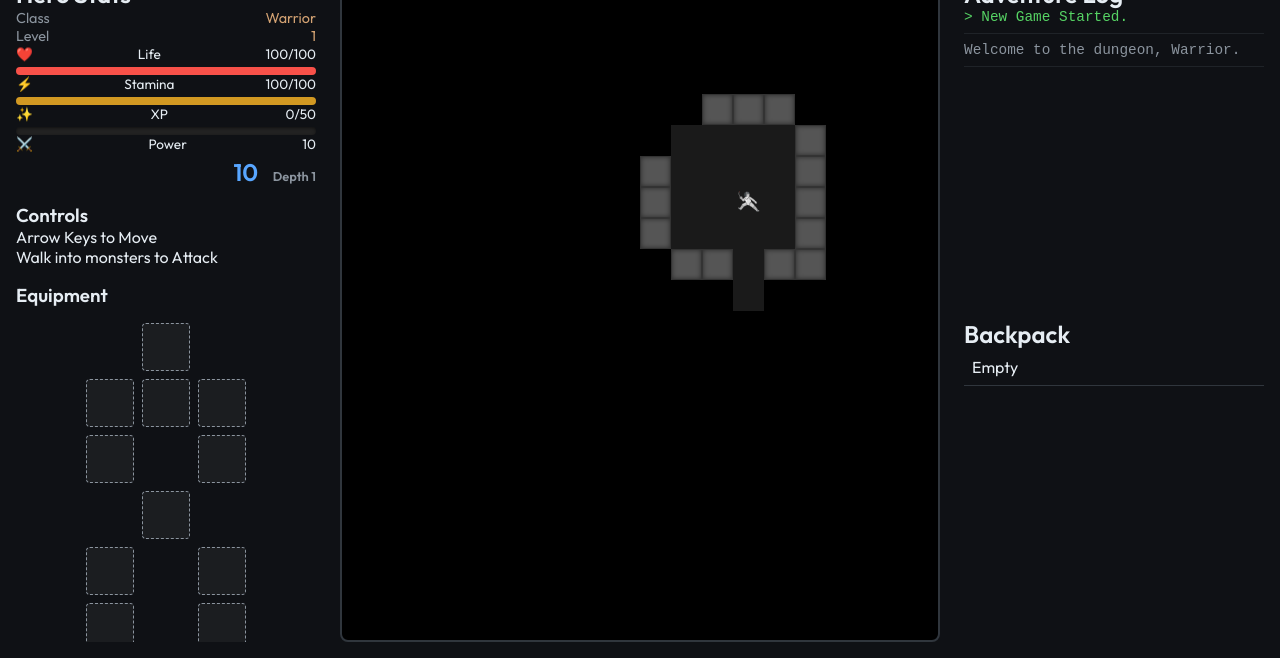
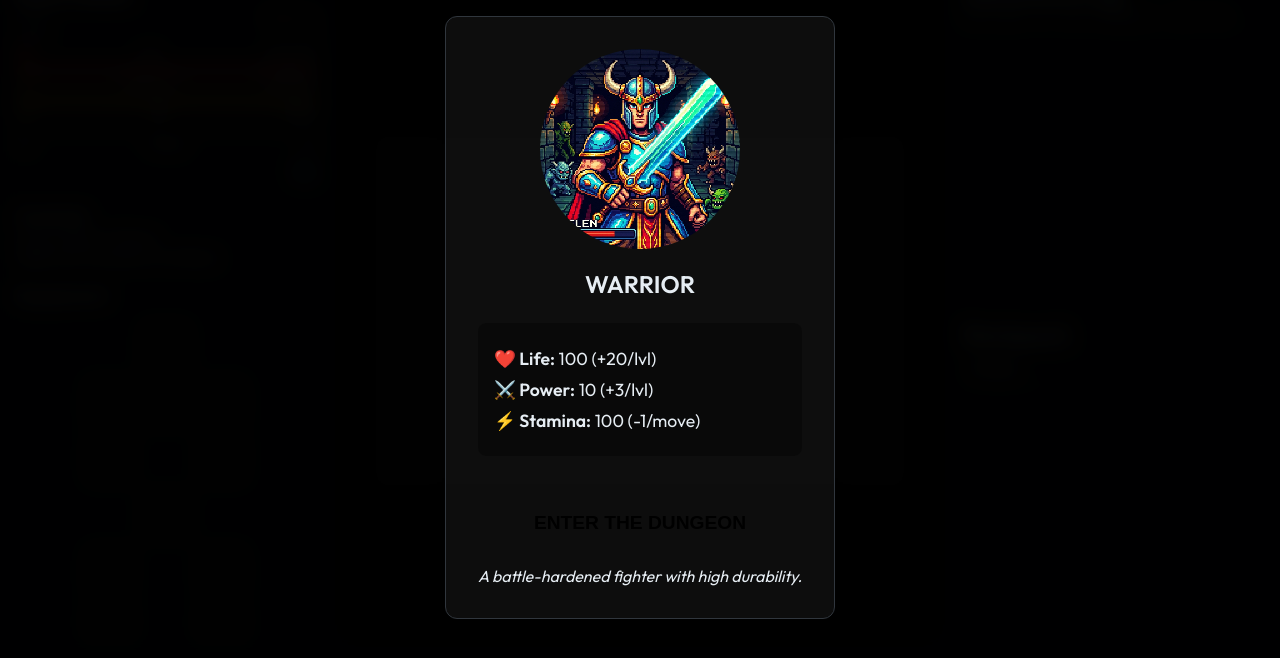
Before and after one commit to nicolasb-git/dungeon, a website with bundled scripts: page index.html in a window 1280 px wide. Shown: the part 142-800 px from the top of the page. Built offline with nearby package versions, Linux system fonts and the light colour scheme.

Commit message:
first class and start screen introducted

```diff
--- a/index.html
+++ b/index.html
@@ -4,7 +4,7 @@
 <head>
     <meta charset="UTF-8">
     <meta name="viewport" content="width=device-width, initial-scale=1.0">
-    <title>Shadows of the Dungeon</title>
+    <title>DUNGEON - UPDATED (Check Port)</title>
     <link rel="stylesheet" href="style.css">
     <link rel="preconnect" href="https://fonts.googleapis.com">
     <link rel="preconnect" href="https://fonts.gstatic.com" crossorigin>
@@ -14,7 +14,48 @@
 </head>
 
 <body>
+    <div id="error-display"
+        style="position:fixed;top:0;left:0;width:100%;background:red;color:white;z-index:10000;display:none;padding:10px;">
+    </div>
+    <script>
+        window.addEventListener('error', function (event) {
+            const display = document.getElementById('error-display');
+            display.style.display = 'block';
+            display.innerText += 'ERROR: ' + event.message + ' at ' + event.filename + ':' + event.lineno + '\n';
+            console.error(event.error);
+        });
+        window.addEventListener('unhandledrejection', function (event) {
+            const display = document.getElementById('error-display');
+            display.style.display = 'block';
+            display.innerText += 'PROMISE ERROR: ' + event.reason + '\n';
+        });
+    </script>
     <div class="app-container">
+        <!-- WELCOME SCREEN -->
+        <div id="welcome-screen" class="screen-overlay">
+            <h1 class="game-title">DUNGEON CRAWLER</h1>
+
+            <div class="class-selection">
+                <div class="class-card active">
+                    <div class="card-image">
+                        <img src="warrior.png" alt="Warrior" id="class-img-warrior">
+                    </div>
+                    <h2>WARRIOR</h2>
+                    <div class="stats-group">
+                        <p><strong>❤️ Life:</strong> <span id="start-life">100</span> (+<span
+                                id="perk-life">20</span>/lvl)</p>
+                        <p><strong>⚔️ Power:</strong> <span id="start-power">10</span> (+<span
+                                id="perk-power">3</span>/lvl)</p>
+                        <p><strong>⚡ Stamina:</strong> <span id="start-stamina">100</span> (-<span
+                                id="perk-stamina">1</span>/move)</p>
+                    </div>
+                    <button id="btn-start-game" class="btn-primary">ENTER THE DUNGEON</button>
+                    <p class="flavor-text">A battle-hardened fighter with high durability.</p>
+                </div>
+            </div>
+        </div>
+
+
         <header>
             <h1>Shadows of the Dungeon</h1>
             <div class="subtitle">A Local Browser MUD</div>
@@ -132,7 +173,7 @@
             </div>
         </main>
     </div>
-    <script type="module" src="src/main.js"></script>
+    <script type="module" src="src/main.js?v=2"></script>
 </body>
 
 </html>
--- a/src/entities.js
+++ b/src/entities.js
@@ -7,6 +7,27 @@ export class Entity {
         this.id = crypto.randomUUID();
     }
 }
+
+// Game Configuration
+export const CLASSES = {
+    warrior: {
+        name: "Warrior",
+        stats: {
+            life: 100,
+            maxLife: 100,
+            power: 10,
+            stamina: 100,
+            maxStamina: 100
+        },
+        perks: {
+            lifePerLevel: 20,
+            powerPerLevel: 3,
+            staminaCost: 1
+        },
+        description: "A battle-hardened fighter with high durability.",
+        image: "./assets/warrior.png" // We will move the generated image here
+    }
+};
 
 export class Actor extends Entity {
     constructor(x, y, symbol, type, name, life, power) {
--- a/src/game.js
+++ b/src/game.js
@@ -1,5 +1,5 @@
 import { GameMap, TILE_WALL } from './map.js';
-import { Player, Monster, Item } from './entities.js';
+import { Player, Monster, Item, CLASSES } from './entities.js';
 import { UI } from './ui.js';
 
 export class Game {
@@ -19,10 +19,35 @@ export class Game {
     }
 
     start() {
-        this.ui.initGrid(this.map.width, this.map.height);
-        this.render();
-        if (!this.player.isAlive()) {
-            this.ui.showGameOver("You are dead.", () => this.resetGame());
+        // If player loaded from save, skip welcome
+        if (this.player && this.player.isAlive()) {
+            const el = document.getElementById('welcome-screen');
+            if (el) el.remove();
+            this.ui.initGrid(this.map.width, this.map.height);
+            this.render();
+        } else {
+            // New Game Flow
+            this.ui.initGrid(30, 20); // Temp grid
+            this.handleWelcomeScreen();
+        }
+    }
+
+    handleWelcomeScreen() {
+        const btn = document.getElementById('btn-start-game');
+
+        if (btn) {
+            // Clean listener binding
+            btn.onclick = (e) => {
+                e.preventDefault();
+                try {
+                    const el = document.getElementById('welcome-screen');
+                    if (el) el.remove();
+                    this.initNewGame();
+                } catch (e) {
+                    console.error("Failed to start game:", e);
+                    alert("Error starting game: " + e.message);
+                }
+            };
         }
     }
 
@@ -122,7 +147,8 @@ export class Game {
                 this.initNewGame();
             }
         } else {
-            this.initNewGame();
+            // No save found. Do not Init. Wait for Start().
+            console.log("No save found. Waiting for Welcome Screen.");
         }
     }
 
@@ -133,6 +159,7 @@ export class Game {
         this.setupLevel();
         this.ui.log("New Game Started.", "good");
         this.saveGame();
+        this.render();
     }
 
     nextLevel() {
@@ -231,7 +258,7 @@ export class Game {
     // ---------------- LOGIC ---------------- //
 
     handleInput(e) {
-        if (!this.player.isAlive()) return;
+        if (!this.player || !this.player.isAlive()) return;
 
         let dx = 0;
         let dy = 0;
--- a/style.css
+++ b/style.css
@@ -673,3 +673,98 @@ header h1 {
     border-radius: 3px;
     font-family: var(--font-body);
 }
+
+/* WELCOME SCREEN - APPENDED */
+.screen-overlay {
+    position: fixed;
+    top: 0;
+    left: 0;
+    width: 100vw;
+    height: 100vh;
+    background: rgba(0, 0, 0, 0.95);
+    z-index: 9999;
+    display: flex;
+    flex-direction: column;
+    align-items: center;
+    justify-content: center;
+    color: var(--text-color);
+    backdrop-filter: blur(10px);
+}
+
+.game-title {
+    font-family: 'Cinzel', serif;
+    font-size: 4rem;
+    color: var(--primary-color);
+    text-shadow: 0 0 20px var(--primary-color);
+    margin-bottom: 2rem;
+    text-align: center;
+}
+
+.class-card {
+    background: rgba(255, 255, 255, 0.05);
+    border: 1px solid var(--border-color);
+    padding: 2rem;
+    border-radius: 12px;
+    text-align: center;
+    max-width: 400px;
+    box-shadow: 0 0 30px rgba(0, 0, 0, 0.5);
+    transition: transform 0.3s;
+}
+
+.class-card:hover {
+    transform: translateY(-5px);
+    border-color: var(--primary-color);
+}
+
+.card-image img {
+    width: 200px;
+    height: 200px;
+    border-radius: 50%;
+    border: 4px solid var(--primary-color);
+    margin-bottom: 1rem;
+    object-fit: cover;
+    image-rendering: pixelated;
+}
+
+.stats-group {
+    background: rgba(0, 0, 0, 0.3);
+    padding: 1rem;
+    border-radius: 8px;
+    margin: 1.5rem 0;
+    text-align: left;
+}
+
+.stats-group p {
+    margin: 0.5rem 0;
+    font-size: 1.1rem;
+}
+
+/* Button & Other Utils */
+.btn-primary {
+    background: var(--primary-color);
+    color: #000;
+    font-weight: 700;
+    padding: 1rem 2rem;
+    border: none;
+    border-radius: 4px;
+    cursor: pointer;
+    font-size: 1.2rem;
+    text-transform: uppercase;
+    transition: all 0.2s;
+    margin-top: 1rem;
+}
+
+.btn-primary:hover {
+    background: #fff;
+    box-shadow: 0 0 15px var(--primary-color);
+}
+
+.flavor-text {
+    font-style: italic;
+    color: var(--text-dim);
+    margin-top: 1rem;
+}
+
+.hidden {
+    display: none !important;
+}
```
Also changed, not shown: warrior.png (added).
